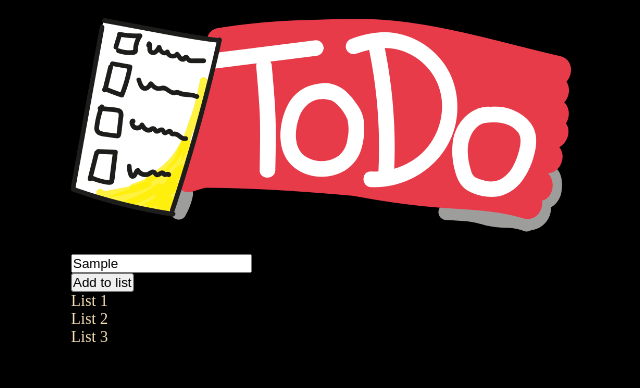
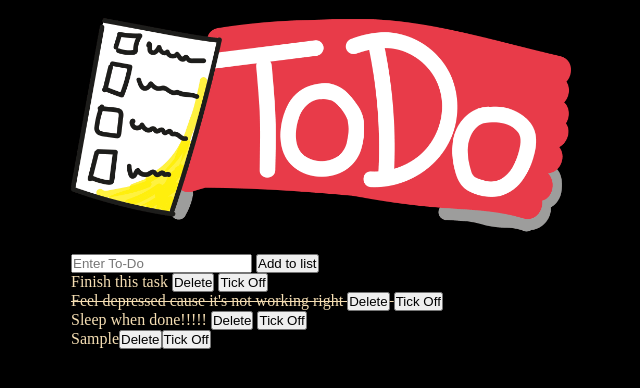
Before and after one commit to Lylekepkey/to-do-list, a plain HTML site: page index.html in a window 1280 px wide. Both pictures are taken after typing "Sample" into the empty fields and a click on the button "Add to list". Shown: the whole page, without its empty margins (319-959 px from the left). Drawn offline with Linux system fonts and the light colour scheme.

Commit message:
so to say done

```diff
--- a/index.html
+++ b/index.html
@@ -1,28 +1,43 @@
- <!DOCTYPE html>
- <html>
+<!DOCTYPE html>
+<html>
     <head>
         <meta charset="UTF-8">
         <meta name="description" content="Free Web tutorials">
         <meta name="viewport" content="width=device-width, initial-scale=1.0">
+        <link rel="stylesheet" href="style.css">
 
-        <link rel="stylesheet" href="style.css">
+        <link > <!-- Add image -->
         <title>To-Do-List</title>
     </head>
     <body>
         <div class="container">
             <img src="pngwing.com (1).png">
             <div>
-                <input id="to-do-list" type="text" placeholder="Enter To-Do">
-                <div><button id="add">Add to list</button></div>
+                <input id="to-do-input" type="text" placeholder="Enter To-Do">
+                <button id="add-button">Add to list</button>
             </div>
-            <div id="to-do-list-1">
-                <ul >
-                    <li>List 1</li>
-                    <li>List 2</li>
-                    <li>List 3</li>
+            <div id="to-do-list">
+                <ul id="list">
+                    <li>Finish this task
+                        <button class="delete-button">Delete</button>
+                        <button class="tick-button">Tick Off</button>
+                    </li>
 
+
+                    <li style="text-decoration: line-through;">Feel depressed cause it's not working right
+                        <button class="delete-button">Delete</button>
+                        <button class="tick-button">Tick Off</button>
+                    </li>
+
+
+                    <li>Sleep when done!!!!!
+                        <button class="delete-button">Delete</button>
+                        <button class="tick-button">Tick Off</button>
+                    </li>
                 </ul>
             </div>
         </div>
+
+        <script src="to-do-list.js"></script>
     </body>
- </html>
+</html>
--- a/style.css
+++ b/style.css
@@ -20,3 +20,10 @@ ul {
 img {
     width: 500px;
 }
+
+
+
+
+.completed {
+    text-decoration: line-through;
+}
--- a/to-do-list.js
+++ b/to-do-list.js
@@ -1,19 +1,49 @@
-const todoInput = document.getElementById('to-do-list')
-const addInput = document.getElementById('add')
-const listAdd = document.getElementById('to-do-list-1')
+const todoInput = document.getElementById('to-do-input');
+const addButton = document.getElementById('add-button');
+const todoList = document.getElementById('list');
 
 
-addInput.addEventListener('click', function() {
-    const todo = todoInput.value;
+addButton.addEventListener('click', function() {
+    const todo = todoInput.value.trim();
 
-    // Create new row
-    const newRow = document.createElement('ul')
+    if (todo !== '') {
 
-    // create new list
-    const newDo = document.createElement('li')
-    todoInfo.textContent = todoInput
-    newRow.appendChild(newDo)
+        const newListItem = document.createElement('li');
+        newListItem.textContent = todo;
 
-    listAdd.appendChild(newRow)
 
-})
+        const deleteButton = document.createElement('button');
+        deleteButton.textContent = 'Delete';
+        deleteButton.classList.add('delete-button');
+
+        const tickButton = document.createElement('button');
+        tickButton.textContent = 'Tick Off';
+        tickButton.classList.add('tick-button');
+
+
+        newListItem.appendChild(deleteButton);
+        newListItem.appendChild(tickButton);
+
+
+        todoList.appendChild(newListItem);
+
+
+        todoInput.value = '';
+    }
+});
+
+
+todoList.addEventListener('click', function(event) {
+    if (event.target.classList.contains('delete-button')) {
+        const listItem = event.target.parentElement;
+        todoList.removeChild(listItem);
+    }
+});
+
+
+todoList.addEventListener('click', function(event) {
+    if (event.target.classList.contains('tick-button')) {
+        const listItem = event.target.parentElement;
+        listItem.classList.toggle('completed');
+    }
+});
```
